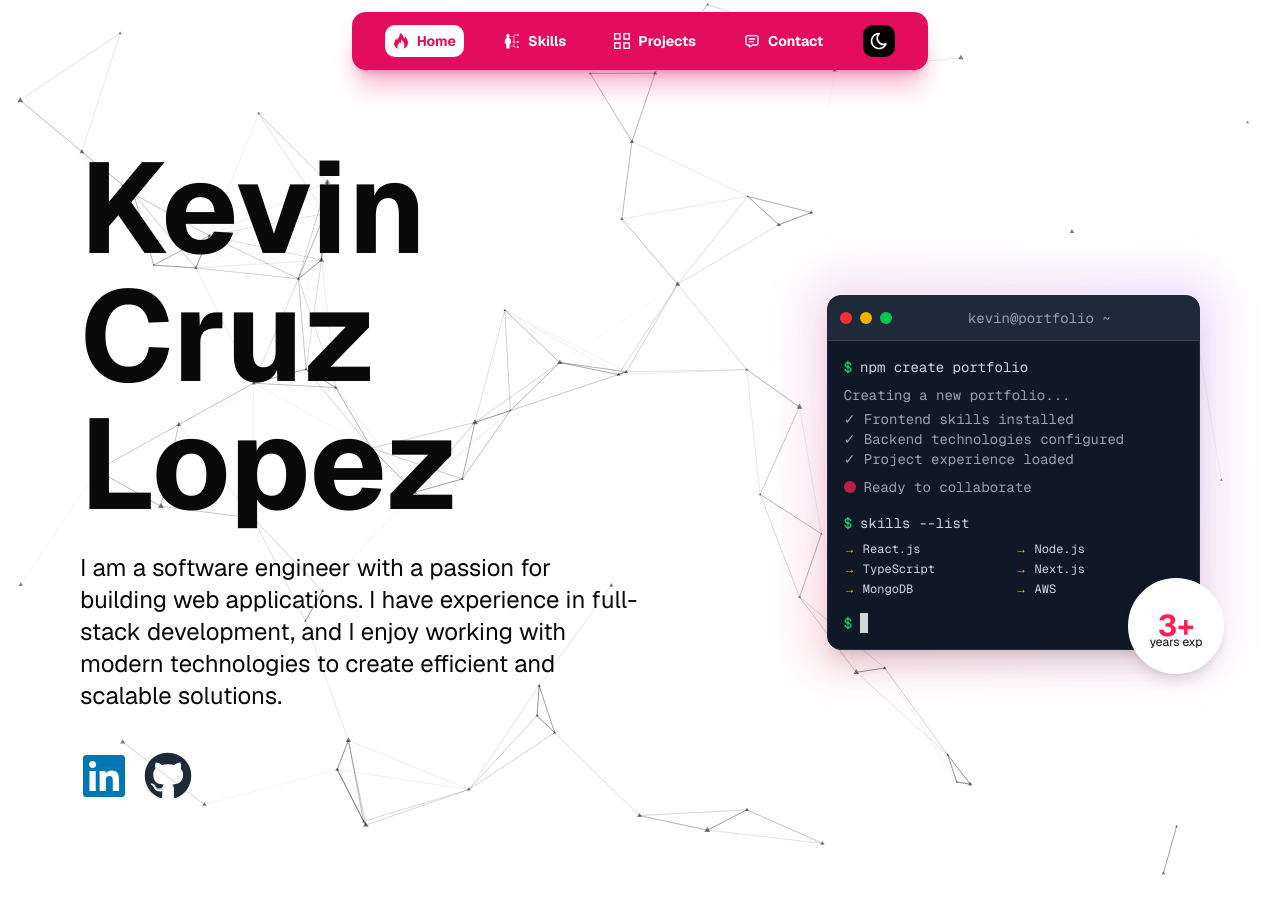
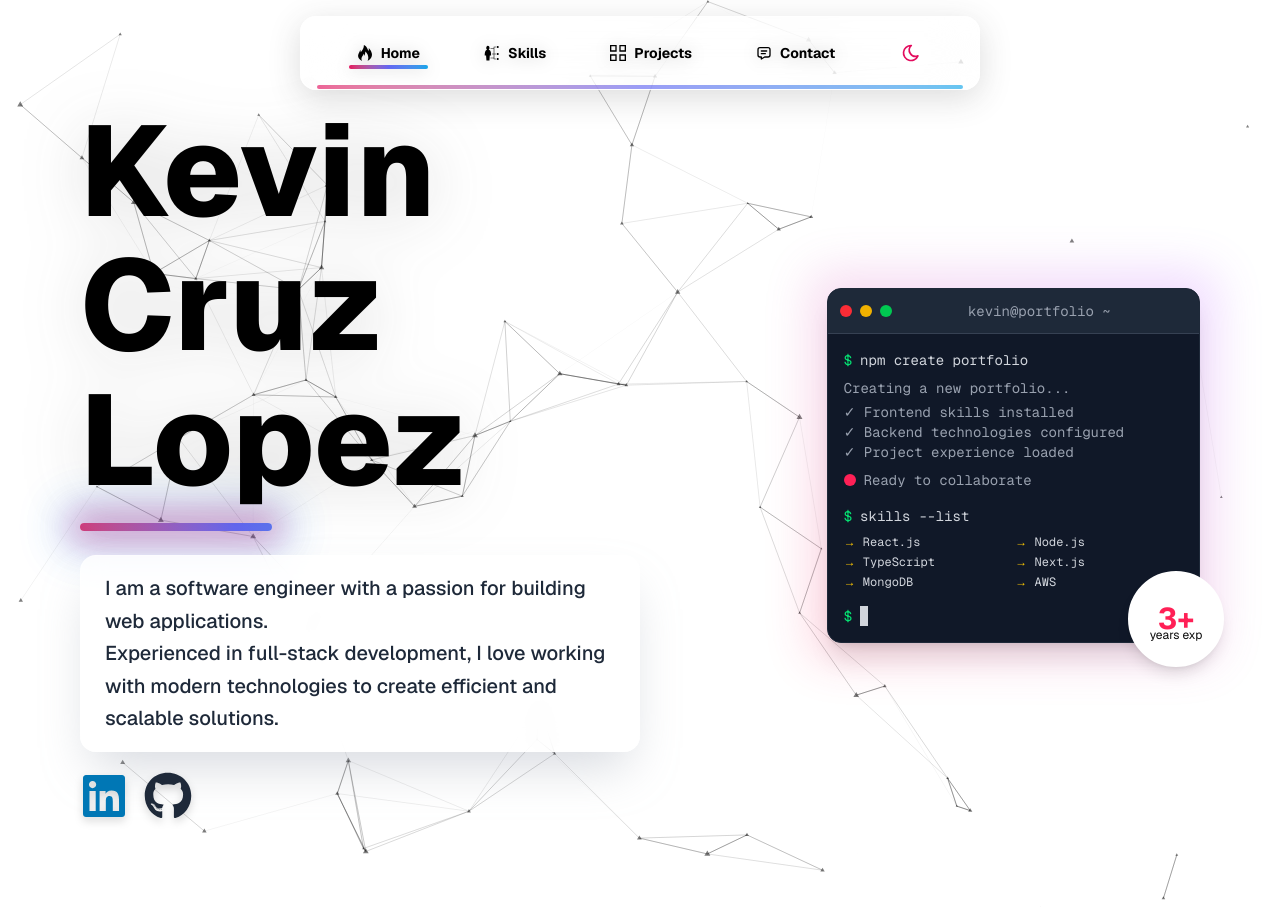
Before and after one commit to Kcruz28/Kevin-s-Website, a Next.js app in the folder kevins-website/: page / in a window 1280 px wide. Before the commit the page ends 880 px from the top, so only its background shows below. Built offline with nearby package versions, Linux system fonts and the light colour scheme.

Commit message:
changed nav bar style and home page

```diff
--- a/kevins-website/app/page.tsx
+++ b/kevins-website/app/page.tsx
@@ -46,48 +46,93 @@ export default function Home() {
   return (
     <div className="min-h-screen p-8 pb-20 sm:p-20 font-[family-name:var(--font-geist-sans)]">
       <FloatingNav />
-      <div className="flex flex-col md:flex-row justify-between items-center mt-16">
-        <div className="md:w-1/2 flex flex-col gap-6">
-          <h1 className="text-7xl md:text-9xl font-bold text-left">
-            Kevin
-            <br />
-            Cruz
-            <br />
-            Lopez
-          </h1>
-          <p className="text-xl md:text-2xl text-left">
-            I am a software engineer with a passion for building web
-            applications. I have experience in full-stack development, and I
-            enjoy working with modern technologies to create efficient and
-            scalable solutions.
-          </p>
-          <div className="flex gap-4">
+      <div className="flex flex-col md:flex-row justify-between items-center mt-24 sm:mt-10 md:mt-6">
+        <div className="md:w-1/2 flex flex-col items-start gap-3 sm:gap-4">
+          <motion.h1
+            initial={{ opacity: 0, y: 40 }}
+            animate={{ opacity: 1, y: 0 }}
+            transition={{ duration: 0.7, type: "spring" }}
+            className="text-7xl sm:text-8xl md:text-8xl lg:text-9xl font-extrabold text-left text-black dark:text-white drop-shadow-[0_4px_32px_rgba(60,60,60,0.18)] leading-[1.05]"
+          >
+            Kevin <br /> Cruz
+            <br /> Lopez
+          </motion.h1>
+          {/* Animated Gradient Bar */}
+          <motion.span
+            initial={{ opacity: 0, x: 30 }}
+            animate={{ opacity: 1, x: 0 }}
+            transition={{ duration: 0.6, delay: 0.12, type: "tween" }}
+            className="block w-32 sm:w-48 h-2 rounded-full bg-gradient-to-r from-[#e30b5d] via-[#6366f1] to-[#0ea5e9] animate-gradient-move opacity-95 shadow-[0_0_32px_8px_rgba(227,11,93,0.35),0_0_40px_16px_rgba(99,102,241,0.22),0_0_48px_20px_rgba(14,165,233,0.16)] mb-2"
+          />
+          {/* Modern Glassy Description Container */}
+          <motion.div
+            initial={{ opacity: 0, x: -30 }}
+            animate={{ opacity: 1, x: 0 }}
+            transition={{ duration: 0.6, delay: 0.15, type: "tween" }}
+            className="w-full max-w-xl py-4 px-6 bg-white/80 dark:bg-black/60 backdrop-blur-md rounded-2xl border border-white/30 dark:border-white/10 shadow-2xl shadow-gray-400/40 dark:shadow-none"
+          >
+            <p className="text-base sm:text-lg md:text-xl text-left text-gray-800 dark:text-gray-100 font-medium leading-relaxed">
+              I am a software engineer with a passion for building web
+              applications.
+              <br className="hidden sm:block" />
+              Experienced in full-stack development, I love working with modern
+              technologies to create efficient and scalable solutions.
+            </p>
+          </motion.div>
+          {/* Animated Socials */}
+          <motion.div
+            initial={{ opacity: 0, y: 20 }}
+            animate={{ opacity: 1, y: 0 }}
+            transition={{ duration: 0.5, delay: 0.25, type: "tween" }}
+            className="flex gap-4 mt-1"
+          >
             <a
               href="https://www.linkedin.com/in/kevin-cruz-lopez/"
               target="_blank"
               rel="noopener noreferrer"
               aria-label="LinkedIn Profile"
+              className="group"
             >
-              <FaLinkedin className="text-5xl text-[#0077B5] mt-4 hover:scale-110 transition-transform" />
+              <span className="inline-flex items-center justify-center">
+                <FaLinkedin className="text-5xl sm:text-6xl md:text-5xl text-[#0077B5] drop-shadow-lg group-hover:scale-125 group-hover:-translate-y-2 group-hover:shadow-[0_0_16px_#0077B5] transition-all duration-300" />
+              </span>
             </a>
             <a
               href="https://github.com/Kcruz28"
               target="_blank"
               rel="noopener noreferrer"
               aria-label="GitHub Profile"
+              className="group"
             >
-              <FaGithub className="text-5xl text-gray-800 dark:text-white mt-4 hover:scale-110 transition-transform" />
+              <span className="inline-flex items-center justify-center">
+                <FaGithub className="text-5xl sm:text-6xl md:text-5xl text-gray-800 dark:text-white drop-shadow-lg group-hover:scale-125 group-hover:-translate-y-2 group-hover:shadow-[0_0_16px_#6366f1] transition-all duration-300" />
+              </span>
             </a>
-          </div>
+          </motion.div>
         </div>
+        {/* Animated gradient bar keyframes */}
+        <style jsx global>{`
+          @keyframes gradient-move {
+            0% {
+              background-position: 0% 50%;
+            }
+            100% {
+              background-position: 100% 50%;
+            }
+          }
+          .animate-gradient-move {
+            background-size: 200% 200%;
+            animation: gradient-move 2.5s linear infinite alternate;
+          }
+        `}</style>
 
         {/* Right column - Image */}
-        <div className="md:w-1/3 mt-8 md:mt-0 ">
+        <div className="hidden md:block md:w-1/3 mt-8 md:mt-0 flex justify-center md:justify-end">
           <motion.div
             initial={{ opacity: 0, y: 20 }}
             animate={{ opacity: 1, y: 0 }}
             transition={{ duration: 0.5, delay: 0.2 }}
-            className="flex justify-center md:justify-end"
+            className="flex justify-center md:justify-end w-full"
             style={{ transform: `translateY(${scrollY * -0.05}px)` }}
           >
             <div className="relative w-full max-w-md">
--- a/kevins-website/app/projects/[projectId]/page.tsx
+++ b/kevins-website/app/projects/[projectId]/page.tsx
@@ -16,9 +16,17 @@ interface ProjectDetails {
 
 const projectDetails: ProjectDetails = {
   loteria: {
-    title: "SHPE Tech Team AI Loteria",
-    description: `AI Lotería is a modern take on the traditional Mexican bingo-style game, built as part of SHPE Tech Team. I developed the entire AI system, creating a custom PyTorch CNN capable of detecting up to 16 Lotería cards in real time using two multithreaded camera feeds. I also handled the backend using Python Flask and helped integrate it with a React frontend. While the rest of the team focused on building the web interface, I guided them through best practices in full-stack development, acting as both the AI lead and technical mentor.`,
+    title: "AI Loteria",
+    description: `I built an interactive web application that recognizes Lotería cards in real time using dual camera feeds. The app automatically matches drawn cards for autonomous gameplay, all showcased through an intuitive Gradio interface deployed on Hugging Face. Highlighting real-time computer vision and easy user interaction. This project served as the central piece of our exhibit at the Engineering Open House (EOH), drawing visitors’ attention to the possibilities of modern technology.`,
     imageUrl: "/loteria_di.jpg",
+    websiteUrl:
+      "https://huggingface.co/spaces/LaFlame10/AI_Loteria_Detection_YOLO8V",
+    githubUrl: "https://github.com/Kcruz28/AI-Loteria",
+  },
+  "shpe-tech-team": {
+    title: "SHPE Tech Team Website",
+    description: `The official website for the SHPE Tech Team highlights our projects and events, and serves as a central hub for engaging current and prospective members. I led a team of students in building the site using JavaScript and CSS, focusing on modern web design and practical development experience. Our main goal was to introduce the SHPE Tech Team to visitors, promote our achievements, and encourage new engineers to join us. The website was showcased at the Engineering Open House (EOH), helping spread awareness about our community and attract more talent to our organization.`,
+    imageUrl: "/shpelogo.png",
     websiteUrl: "https://shpe-tech-team.github.io/AI_Loteria_24-25/",
     githubUrl: "https://github.com/SHPE-Tech-Team/AI_Loteria_24-25",
   },
@@ -49,36 +57,46 @@ export default function ProjectDetailPage() {
     return <p className="text-center text-red-500 mt-10">Project not found.</p>;
 
   return (
-    <div className="max-w-3xl mx-auto px-4 py-10 animate-fade-in">
-      <h1 className="text-3xl sm:text-4xl font-bold mb-6 text-black dark:text-white transition duration-500">
-        {project.title}
-      </h1>
+    <div className="min-h-[80vh] flex items-center justify-center px-2 py-10 animate-fade-in">
+      <div className="relative w-full max-w-5xl rounded-3xl shadow-2xl border border-white/30 dark:border-white/10 bg-white/80 dark:bg-black/70 p-0 sm:p-0 overflow-hidden">
+        {/* Accent bar */}
+        <div className="h-2 w-full bg-gradient-to-r from-[#e30b5d] via-[#6366f1] to-[#0ea5e9]" />
 
+        <div className="flex flex-col lg:flex-row gap-0 lg:gap-12 p-8 lg:p-14">
+          {/* Image section */}
           {project.imageUrl && (
-        <div className="mb-8 group transition duration-300">
+            <div className="flex-[1.7] flex items-center justify-center mb-8 lg:mb-0">
+              <div className="relative w-full max-w-[1000px] aspect-video mx-auto lg:mx-0">
                 <Image
                   src={project.imageUrl}
                   alt={project.title}
-            width={800}
-            height={450}
-            className="rounded-xl shadow-lg group-hover:shadow-[0_0_25px_#e30b5d] transition-shadow duration-500"
+                  fill
+                  className="object-cover rounded-2xl shadow-2xl transition-all duration-300"
+                  sizes="(max-width: 1600px) 100vw, 1000px"
                 />
+                <div className="absolute inset-0 rounded-2xl border-2 border-white/40 dark:border-white/20 pointer-events-none" />
+              </div>
             </div>
           )}
 
-      <div className="mb-8 bg-white/80 dark:bg-black/60 backdrop-blur-md p-6 rounded-xl shadow-md border border-black dark:border-white transition duration-500">
-        <p className="text-lg whitespace-pre-line text-black dark:text-white">
+          {/* Details section */}
+          <div className="flex-[1.5] flex flex-col justify-center min-w-0">
+            <h1 className="text-5xl sm:text-6xl font-extrabold mb-6 text-black dark:text-white tracking-tight flex items-center gap-3">
+              <span className="inline-block w-2 h-10 bg-gradient-to-b from-[#e30b5d] to-[#6366f1] rounded-full mr-2" />
+              {project.title}
+            </h1>
+            <div className="mb-8 bg-white/80 dark:bg-black/60 backdrop-blur p-7 rounded-xl shadow border border-black/10 dark:border-white/10">
+              <p className="text-xl whitespace-pre-line text-black dark:text-white leading-relaxed">
                 {project.description}
               </p>
             </div>
-
-      <div className="flex flex-wrap gap-4 items-center">
+            <div className="flex flex-wrap gap-4 items-center mt-2">
               {project.websiteUrl && (
                 <a
                   href={project.websiteUrl}
                   target="_blank"
                   rel="noopener noreferrer"
-            className="inline-flex items-center gap-2 bg-blue-600 text-white px-5 py-2.5 rounded-xl hover:bg-[#e30b5d] hover:scale-105 transition-all shadow-md"
+                  className="inline-flex items-center gap-2 bg-gradient-to-r from-[#6366f1] to-[#0ea5e9] text-white px-7 py-3 rounded-xl font-semibold shadow-lg hover:bg-[#e30b5d] hover:scale-105 transition-all"
                 >
                   <FaExternalLinkAlt />
                   Visit Website
@@ -90,7 +108,7 @@ export default function ProjectDetailPage() {
                   href={project.githubUrl}
                   target="_blank"
                   rel="noopener noreferrer"
-            className="inline-flex items-center gap-2 bg-gray-900 text-white px-5 py-2.5 rounded-xl hover:bg-[#e30b5d] hover:scale-105 transition-all shadow-md"
+                  className="inline-flex items-center gap-2 bg-gradient-to-r from-gray-900 to-gray-700 text-white px-7 py-3 rounded-xl font-semibold shadow-lg hover:bg-[#e30b5d] hover:scale-105 transition-all"
                 >
                   <FaGithub />
                   GitHub Repo
@@ -98,5 +116,8 @@ export default function ProjectDetailPage() {
               )}
             </div>
           </div>
+        </div>
+      </div>
+    </div>
   );
 }
--- a/kevins-website/app/projects/page.tsx
+++ b/kevins-website/app/projects/page.tsx
@@ -5,12 +5,20 @@ import { TitleCard } from "@/components/title-card";
 
 const projectInfo = [
   {
-    projects: "SHPE Tech Team AI Loteria",
+    projects: "AI Loteria",
     description:
       "A fun and interactive game of Loteria, powered by AI. Play against the computer or challenge your friends",
-    githubLink: "https://github.com/SHPE-Tech-Team/AI_Loteria_24-25",
+    githubLink: "https://github.com/Kcruz28/AI-Loteria",
     image: "/loteria_deck.jpg",
     id: "loteria",
+  },
+  {
+    projects: "SHPE Tech Team Website",
+    description:
+      "The official website for the SHPE Tech Team, showcasing our projects and events",
+    githubLink: "https://github.com/SHPE-Tech-Team/AI_Loteria_24-25",
+    image: "/shpelogo.png",
+    id: "shpe-tech-team",
   },
   {
     projects: "Ticket Masterer",
--- a/kevins-website/components/ui/floating-navbar.tsx
+++ b/kevins-website/components/ui/floating-navbar.tsx
@@ -63,9 +63,10 @@ export const FloatingNav = () => {
           duration: 0.2,
         }}
         className={cn(
-          "flex max-w-fit fixed top-3 inset-x-0 mx-auto border border-transparent rounded-xl dark:bg-black bg-white px-8 py-3 items-center justify-center space-x-8",
-          "bg-[#e30b5d] dark:bg-[#e30b5d] shadow-xl shadow-[#e30b5d]/30 dark:shadow-[#e30b5d]/30",
-          "z-50"
+          "flex max-w-fit fixed top-4 inset-x-0 mx-auto rounded-2xl border px-12 py-4 items-center justify-center gap-12 z-50",
+          "bg-white/30 dark:bg-black/40 backdrop-blur-xl transition-colors duration-300",
+          "border-white/70 dark:border-white/10",
+          "shadow-[0_8px_32px_0_rgba(60,60,60,0.18)] dark:shadow-xl"
         )}
       >
         {navItems.map((navItem, idx) => {
@@ -79,11 +80,11 @@ export const FloatingNav = () => {
               key={`link-${idx}`}
               href={navItem.link}
               className={cn(
-                "relative flex items-center justify-center gap-2 font-bold transition-all duration-200 ease-in-out hover:cursor-pointer rounded-lg px-2 py-2",
-                "!text-white dark:!text-white",
-                "hover:scale-110 hover:bg-white dark:hover:bg-white hover:!text-[#e30b5d] dark:hover:!text-[#e30b5d]",
-                isActive &&
-                  "bg-white dark:bg-white !text-[#e30b5d] dark:!text-[#e30b5d]"
+                "relative flex items-center justify-center gap-2 font-bold text-base transition-all duration-200 ease-in-out hover:cursor-pointer px-2 py-1",
+                "text-black dark:text-white drop-shadow-[0_1px_8px_rgba(0,0,0,0.18)] dark:drop-shadow-none",
+                "after:absolute after:left-0 after:right-0 after:-bottom-1 after:h-1 after:rounded-full after:opacity-0 after:transition-all after:duration-300 after:bg-gradient-to-r after:from-[#e30b5d] after:via-[#6366f1] after:to-[#0ea5e9]",
+                "hover:after:opacity-100 hover:after:scale-100",
+                isActive && "after:opacity-100 after:scale-100"
               )}
             >
               <div className="flex items-center justify-center h-4 w-4">
@@ -100,7 +101,8 @@ export const FloatingNav = () => {
           onClick={() => {
             setTheme(isDarkMode ? "light" : "dark");
           }}
-          className="flex items-center justify-center w-8 h-8 rounded-lg bg-black dark:bg-white text-white dark:text-black hover:scale-110 transition-transform"
+          className="flex items-center justify-center w-10 h-10 rounded-full border border-white/40 dark:border-white/20 bg-white/30 dark:bg-black/40 backdrop-blur-md text-[#e30b5d] dark:text-[#e30b5d] hover:shadow-lg hover:shadow-[#e30b5d]/30 transition-all"
+          aria-label="Toggle theme"
         >
           {isDarkMode ? (
             <IconSun className="h-5 w-5" />
@@ -108,6 +110,8 @@ export const FloatingNav = () => {
             <IconMoon className="h-5 w-5" />
           )}
         </button>
+        {/* Animated gradient accent bar */}
+        <div className="absolute left-4 right-4 bottom-0 h-1 rounded-full bg-gradient-to-r from-[#e30b5d] via-[#6366f1] to-[#0ea5e9] animate-pulse opacity-80" />
       </motion.div>
     </AnimatePresence>
   );
```
Also changed, not shown: kevins-website/public/shpelogo.png (added). Lines whose indentation alone changed are shown as unchanged.
